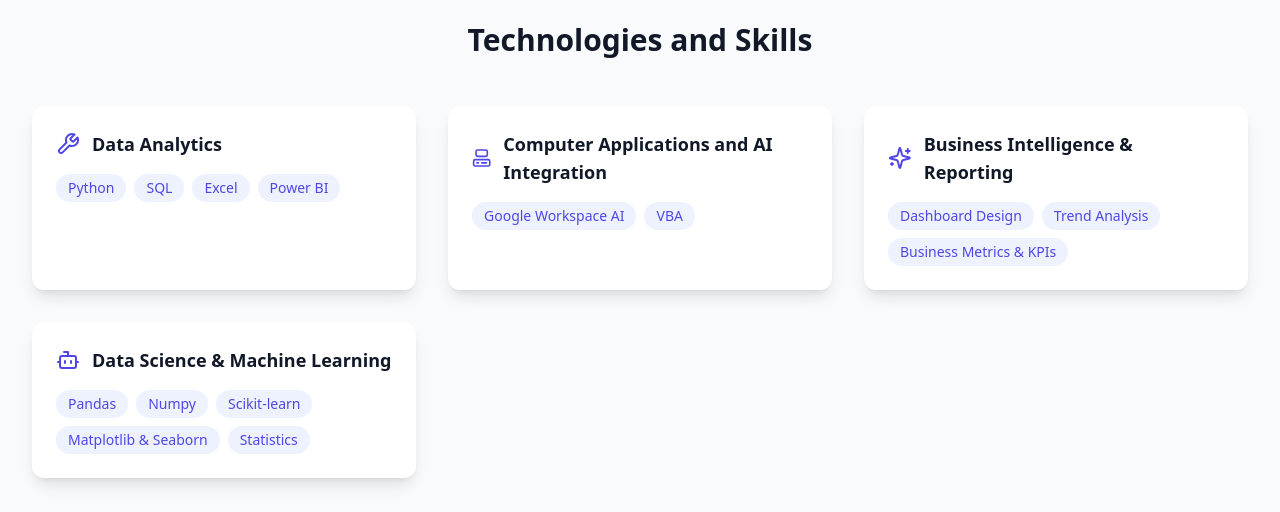
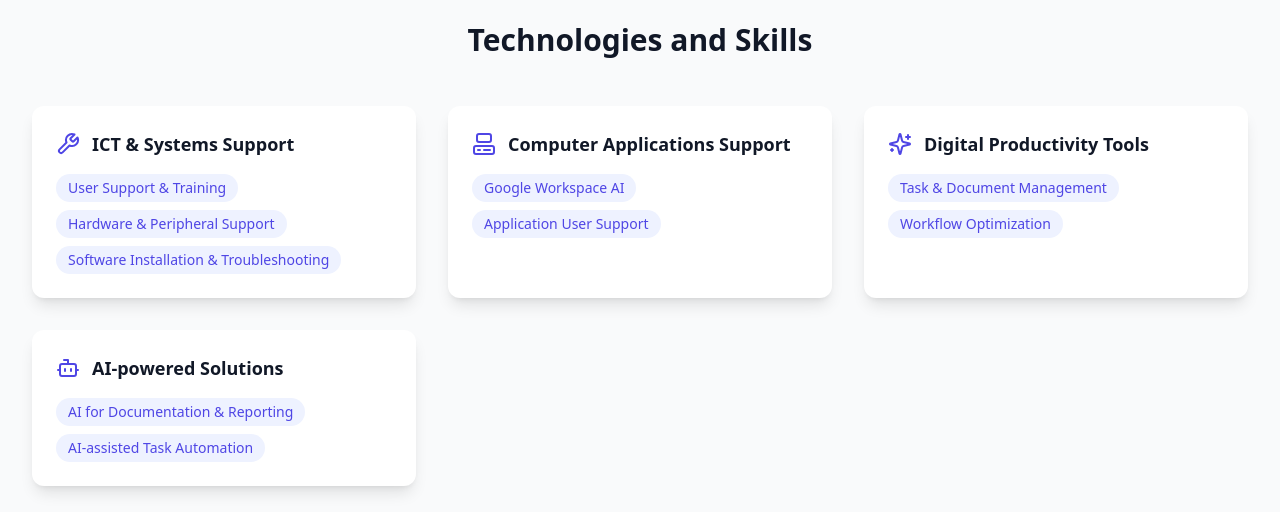
Before and after one commit to RaphaelItotia/Portfolio, a React (Vite) app: page / in a window 1280 px wide. Shown: the part 1660-2172 px from the top of the page. Built offline with nearby package versions, Linux system fonts and the light colour scheme.

Commit message:
Update App.tsx

```diff
--- a/src/App.tsx
+++ b/src/App.tsx
@@ -96,41 +96,36 @@ function App() {
 
   const skillCategories = [
     {
-      title: "Data Analytics",
+      title: "ICT & Systems Support",
       icon: Wrench,
       skills: [
-        "Python",
-        "SQL",
-        "Excel",
-        "Power BI"
+        "User Support & Training",
+        "Hardware & Peripheral Support",
+        "Software Installation & Troubleshooting"
       ],
     },
     {
-      title: "Computer Applications and AI Integration",
+      title: "Computer Applications Support",
       icon: Computer,
       skills: [
         "Google Workspace AI",
-        "VBA"
+        "Application User Support"
       ],
     },
     {
-      title: "Business Intelligence & Reporting",
+      title: "Digital Productivity Tools",
       icon: Sparkles,
       skills: [
-        "Dashboard Design",
-        "Trend Analysis",
-        "Business Metrics & KPIs"
+        "Task & Document Management",
+        "Workflow Optimization"
       ],
     },
     {
-      title: "Data Science & Machine Learning",
+      title: "AI-powered Solutions",
       icon: Bot,
       skills: [
-        "Pandas",
-        "Numpy",
-        "Scikit-learn",
-        "Matplotlib & Seaborn",
-        "Statistics"
+        "AI for Documentation & Reporting",
+        "AI-assisted Task Automation"
       ],
     }
   ];
```
